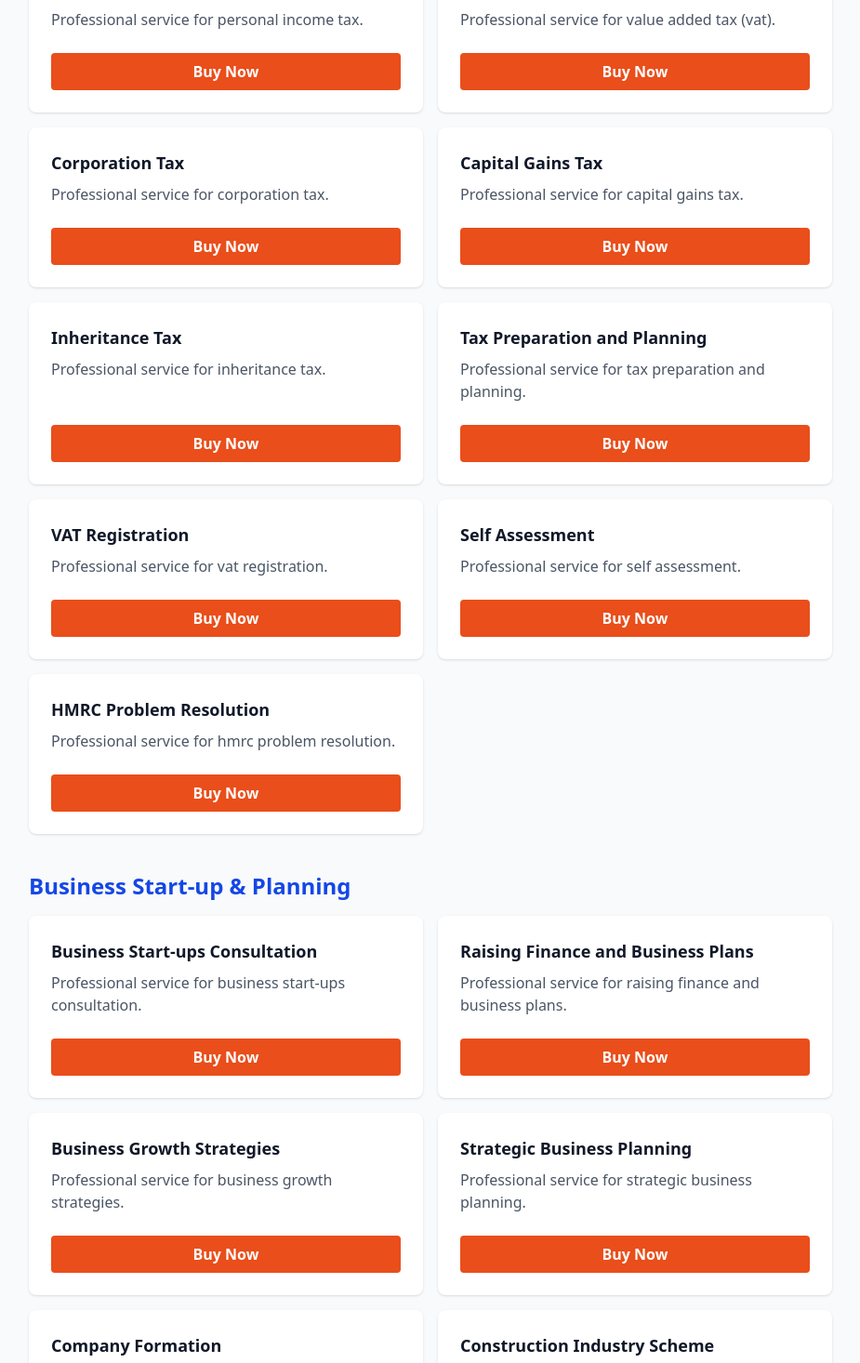
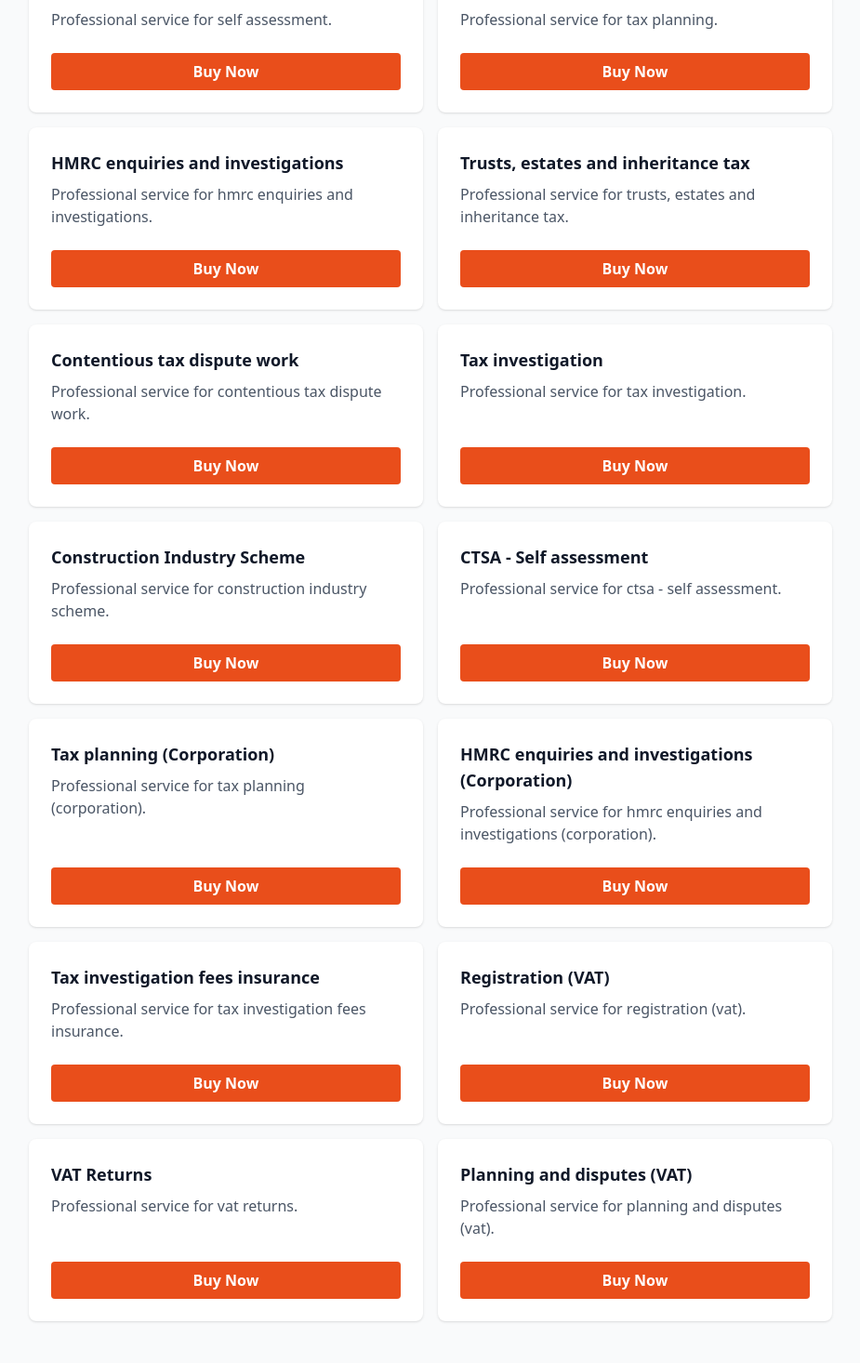
Before and after one commit to Wamiq319/meddalian-accountant, a Next.js app: page / in a window 1280 px wide. Shown: the part 701-2167 px from the top of the page at 93% size, without its empty margins (177-1102 px from the left). Built offline with nearby package versions, Linux system fonts and the light colour scheme.

Commit message:
Services added

```diff
--- a/src/app/page.tsx
+++ b/src/app/page.tsx
@@ -11,57 +11,7 @@
   FaLightbulb,
   FaChevronDown,
 } from "react-icons/fa";
-
-const SERVICE_SECTIONS = [
-  {
-    id: "taxation",
-    title: "Taxation Services",
-    items: [
-      "Personal Income Tax",
-      "Value Added Tax (VAT)",
-      "Corporation Tax",
-      "Capital Gains Tax",
-      "Inheritance Tax",
-      "Tax Preparation and Planning",
-      "VAT Registration",
-      "Self Assessment",
-      "HMRC Problem Resolution",
-    ],
-  },
-  {
-    id: "planning",
-    title: "Business Start-up & Planning",
-    items: [
-      "Business Start-ups Consultation",
-      "Raising Finance and Business Plans",
-      "Business Growth Strategies",
-      "Strategic Business Planning",
-      "Company Formation",
-      "Construction Industry Scheme",
-      "Offshore Incorporation",
-      "Business Plan / Cash Flow Forecast",
-    ],
-  },
-  {
-    id: "payroll",
-    title: "Payroll Services",
-    items: [
-      "Payroll Processing",
-      "PAYE Setup and Management",
-      "Auto Enrolment Support",
-      "RTI (Real Time Information) Filing",
-    ],
-  },
-  {
-    id: "audits",
-    title: "Audits & Compliance",
-    items: [
-      "Statutory Bookkeeping",
-      "Audit Preparation",
-      "Compliance and Record Maintenance",
-    ],
-  },
-];
+import { useServiceSections } from "@/hooks/useServices";
 
 const HERO_BUTTONS = [
   {
@@ -96,6 +46,7 @@
 }
 
 export default function Home() {
+  const sections = useServiceSections();
   return (
     <div className="min-h-screen flex flex-col bg-gray-50">
       <Navbar />
@@ -156,7 +107,7 @@
 
         {/* Service Sections */}
         <div className="space-y-10 max-w-4xl mx-auto w-full px-4">
-          {SERVICE_SECTIONS.map((section) => (
+          {sections.map((section) => (
             <section key={section.title} id={section.id}>
               <h2 className="text-2xl font-semibold mb-4 text-blue-700">
                 {section.title}
--- a/src/app/services/page.tsx
+++ /dev/null
@@ -1,82 +0,0 @@
-import { SERVICES, SERVICE_CATEGORIES } from "@/constants/services";
-import ServiceCard from "@/components/ServiceCard";
-
-const SERVICE_SECTIONS = [
-  {
-    title: "Taxation Services",
-    items: [
-      "Personal Income Tax",
-      "Value Added Tax (VAT)",
-      "Corporation Tax",
-      "Capital Gains Tax",
-      "Inheritance Tax",
-      "Tax Preparation and Planning",
-      "VAT Registration",
-      "Self Assessment",
-      "HMRC Problem Resolution",
-    ],
-  },
-  {
-    title: "Business Start-up & Planning",
-    items: [
-      "Business Start-ups Consultation",
-      "Raising Finance and Business Plans",
-      "Business Growth Strategies",
-      "Strategic Business Planning",
-      "Company Formation",
-      "Construction Industry Scheme",
-      "Offshore Incorporation",
-      "Business Plan / Cash Flow Forecast",
-    ],
-  },
-  {
-    title: "Payroll Services",
-    items: [
-      "Payroll Processing",
-      "PAYE Setup and Management",
-      "Auto Enrolment Support",
-      "RTI (Real Time Information) Filing",
-    ],
-  },
-  {
-    title: "Accounting & Advisory",
-    items: [
-      "Bookkeeping Services",
-      "Business Advisory",
-      "Personal Financial Planning",
-      "QuickBooks / Sage Consulting",
-    ],
-  },
-  {
-    title: "Audits & Compliance",
-    items: [
-      "Statutory Bookkeeping",
-      "Audit Preparation",
-      "Compliance and Record Maintenance",
-    ],
-  },
-];
-
-export default function ServicesPage() {
-  return (
-    <div className="max-w-3xl mx-auto py-12 px-4">
-      <h1 className="text-3xl font-bold mb-8 text-center">Our Services</h1>
-      <div className="space-y-10">
-        {SERVICE_SECTIONS.map((section) => (
-          <section key={section.title}>
-            <h2 className="text-xl font-semibold mb-4 text-blue-700">
-              {section.title}
-            </h2>
-            <ul className="list-disc list-inside space-y-2">
-              {section.items.map((item) => (
-                <li key={item} className="text-gray-800">
-                  {item}
-                </li>
-              ))}
-            </ul>
-          </section>
-        ))}
-      </div>
-    </div>
-  );
-}
--- a/src/constants/services.ts
+++ b/src/constants/services.ts
@@ -1,160 +1,77 @@
 import { Service } from "@/types/service";
 
-export const SERVICES: Service[] = [
+export const SERVICE_SECTIONS = [
   {
-    id: "1",
-    slug: "basic-bookkeeping",
-    title: "Basic Bookkeeping",
-    description:
-      "Essential bookkeeping services for small businesses including transaction recording, bank reconciliation, and basic financial reports.",
-    shortDescription: "Essential bookkeeping for small businesses",
-    price: 299,
-    currency: "USD",
-    features: [
-      "Monthly transaction recording",
-      "Bank reconciliation",
-      "Basic financial reports",
-      "Quarterly reviews",
-      "Email support",
+    id: "taxation",
+    title: "Taxation Services",
+    items: [
+      // TAXATION, Sole Traders and Partnerships
+      "Self assessment",
+      "Tax planning",
+      "HMRC enquiries and investigations",
+      "Trusts, estates and inheritance tax",
+      "Contentious tax dispute work",
+      "Tax investigation",
+      "Construction Industry Scheme",
+      // CORPORATION TAX
+      "CTSA - Self assessment",
+      "Tax planning (Corporation)",
+      "HMRC enquiries and investigations (Corporation)",
+      "Tax investigation fees insurance",
+      // VAT
+      "Registration (VAT)",
+      "VAT Returns",
+      "Planning and disputes (VAT)",
     ],
-    category: "bookkeeping",
-    duration: "Monthly",
-    popular: true,
   },
   {
-    id: "2",
-    slug: "advanced-accounting",
-    title: "Advanced Accounting",
-    description:
-      "Comprehensive accounting services including full financial management, tax preparation, and strategic financial planning.",
-    shortDescription: "Comprehensive accounting and tax services",
-    price: 599,
-    currency: "USD",
-    features: [
-      "Full bookkeeping services",
-      "Tax preparation and filing",
-      "Financial statement preparation",
-      "Budget planning",
-      "Quarterly tax estimates",
-      "Priority support",
+    id: "planning",
+    title: "Business Start-up & Planning",
+    items: [
+      // BUSINESS START-UPS
+      "General Issues",
+      "Raising finance and business plans",
+      "Business growth",
+      "Strategic planning",
+      "Tax planning",
+      "Company formation",
+      "Construction Industry Scheme",
+      // GENERAL SERVICES
+      "Offshore incorporation",
     ],
-    category: "accounting",
-    duration: "Monthly",
-    popular: true,
   },
   {
-    id: "3",
-    slug: "tax-preparation",
-    title: "Tax Preparation",
-    description:
-      "Professional tax preparation services for individuals and businesses, ensuring maximum deductions and compliance.",
-    shortDescription: "Professional tax preparation and filing",
-    price: 399,
-    currency: "USD",
-    features: [
-      "Personal tax return preparation",
-      "Business tax return preparation",
-      "Tax planning consultation",
-      "IRS correspondence handling",
-      "Electronic filing",
-      "Tax audit support",
+    id: "payroll",
+    title: "Payroll Services",
+    items: [
+      "PAYE and NI",
+      "Payroll and compliance",
+      "End of year returns and P11D's",
+      "Employment status disputes and IR35",
     ],
-    category: "tax",
-    duration: "Per Return",
   },
   {
-    id: "4",
-    slug: "financial-consulting",
-    title: "Financial Consulting",
-    description:
-      "Strategic financial consulting to help your business grow, optimize operations, and make informed financial decisions.",
-    shortDescription: "Strategic financial consulting and planning",
-    price: 150,
-    currency: "USD",
-    features: [
-      "Financial analysis and planning",
-      "Cash flow management",
-      "Business growth strategies",
-      "Cost reduction analysis",
-      "Investment advice",
-      "Monthly consultation calls",
+    id: "audits",
+    title: "Audits & Compliance",
+    items: [
+      // Accounting Services
+      "Annual accounts preparation",
+      "Audit and assurance",
+      "Company formations and secretarial",
+      "Management accounts and information",
+      "BookkeepingPayroll",
+      // Added Value Services
+      "Information technology and accounting software",
+      "Management systems",
+      "Raising finance and business plans",
+      "Business growth",
+      "Strategic planning",
+      "Business valuations",
+      "Translation & Interpretation",
     ],
-    category: "consulting",
-    duration: "Per Hour",
-  },
-  {
-    id: "5",
-    slug: "payroll-services",
-    title: "Payroll Services",
-    description:
-      "Complete payroll processing including tax calculations, direct deposits, and compliance with labor laws.",
-    shortDescription: "Complete payroll processing and management",
-    price: 199,
-    currency: "USD",
-    features: [
-      "Payroll processing",
-      "Tax calculations and filing",
-      "Direct deposit setup",
-      "Payroll reports",
-      "Employee portal access",
-      "Compliance monitoring",
-    ],
-    category: "accounting",
-    duration: "Monthly",
-  },
-  {
-    id: "6",
-    slug: "audit-support",
-    title: "Audit Support",
-    description:
-      "Professional support during tax audits, including document preparation and representation.",
-    shortDescription: "Professional audit support and representation",
-    price: 250,
-    currency: "USD",
-    features: [
-      "Audit document preparation",
-      "IRS communication handling",
-      "Audit representation",
-      "Document organization",
-      "Response drafting",
-      "Follow-up support",
-    ],
-    category: "tax",
-    duration: "Per Hour",
   },
 ];
 
-export const SERVICE_CATEGORIES = [
-  {
-    id: "bookkeeping",
-    name: "Bookkeeping",
-    description: "Essential financial record keeping services",
-  },
-  {
-    id: "accounting",
-    name: "Accounting",
-    description: "Comprehensive financial management services",
-  },
-  {
-    id: "tax",
-    name: "Tax Services",
-    description: "Tax preparation and compliance services",
-  },
-  {
-    id: "consulting",
-    name: "Consulting",
-    description: "Strategic financial consulting services",
-  },
-];
-
-export const getServiceBySlug = (slug: string): Service | undefined => {
-  return SERVICES.find((service) => service.slug === slug);
-};
-
-export const getServicesByCategory = (category: string): Service[] => {
-  return SERVICES.filter((service) => service.category === category);
-};
-
-export const getPopularServices = (): Service[] => {
-  return SERVICES.filter((service) => service.popular);
-};
+export function getSectionById(id: string) {
+  return SERVICE_SECTIONS.find((section) => section.id === id);
+}
--- a/src/hooks/useServices.ts
+++ b/src/hooks/useServices.ts
@@ -1,10 +1,9 @@
 import { useMemo } from "react";
-import { SERVICES } from "@/constants/services";
-import { Service } from "@/types/service";
+import { SERVICE_SECTIONS } from "@/constants/services";
 
-export function useServices(category?: string): Service[] {
+export function useServiceSections(sectionId?: string) {
   return useMemo(() => {
-    if (!category) return SERVICES;
-    return SERVICES.filter((service) => service.category === category);
-  }, [category]);
+    if (!sectionId) return SERVICE_SECTIONS;
+    return SERVICE_SECTIONS.filter((section) => section.id === sectionId);
+  }, [sectionId]);
 }
```
Also changed, not shown: src/app/services/[slug]/page.tsx (deleted, +0 -85 lines).
